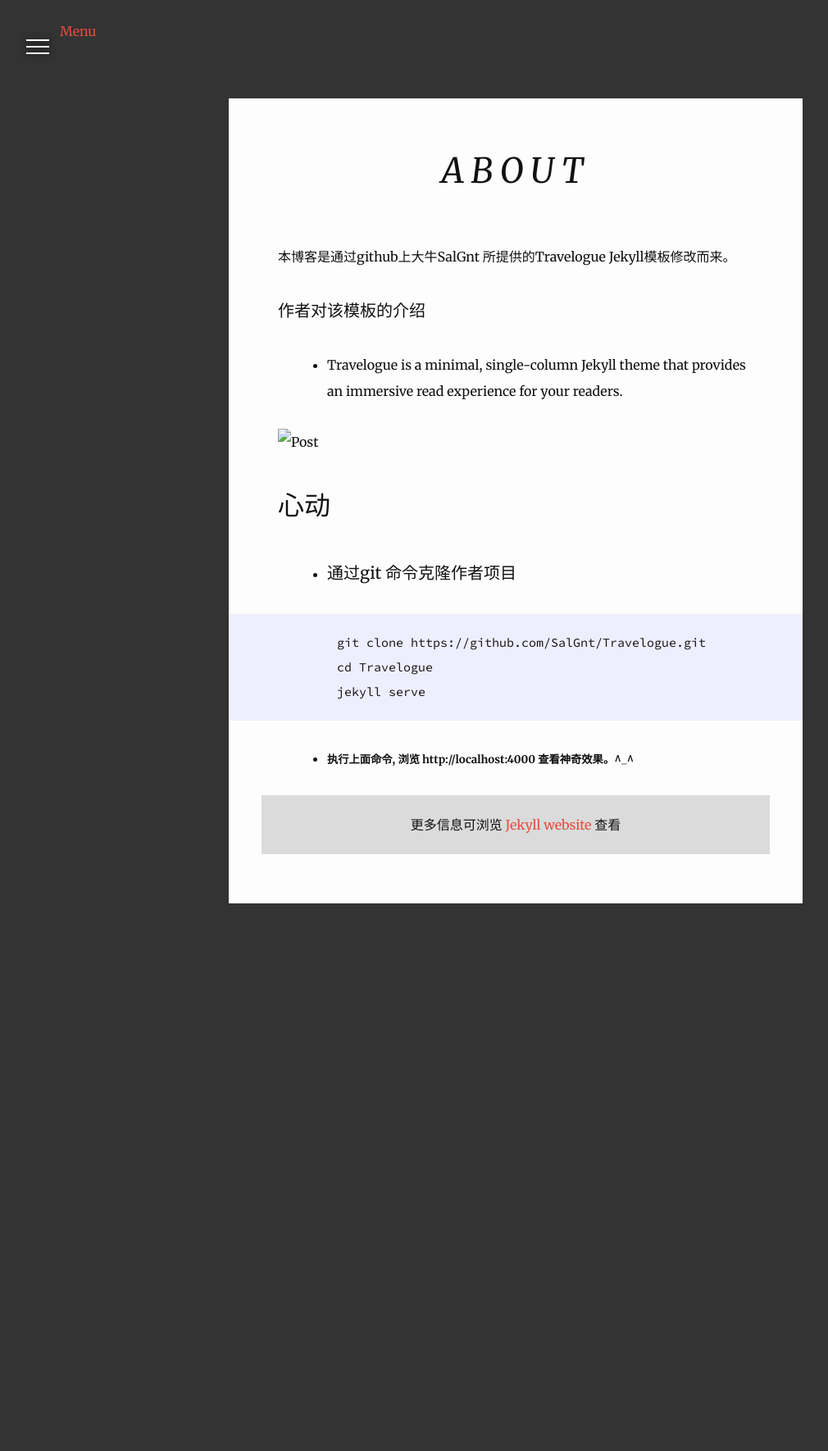
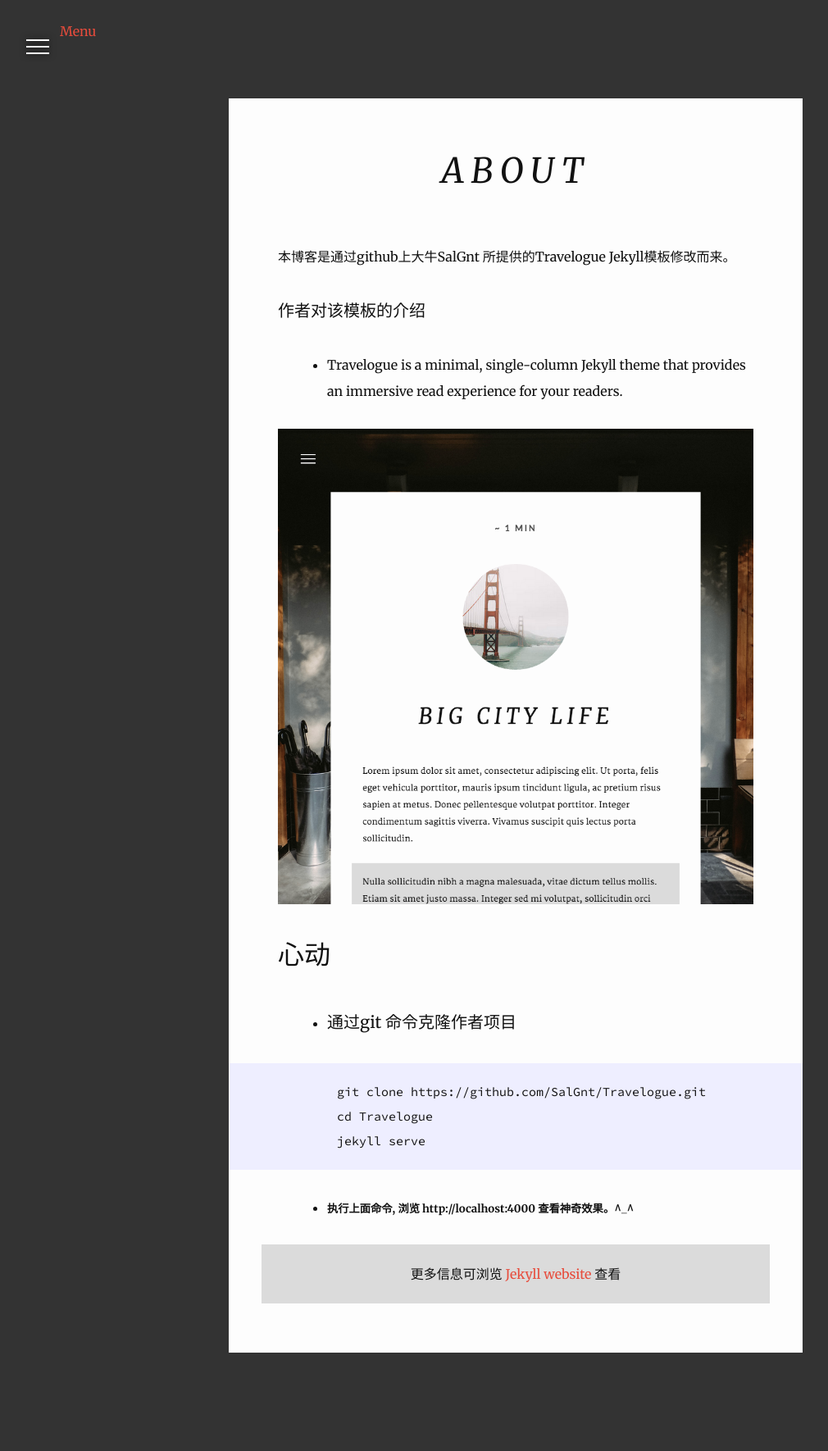
Before and after one commit to Matcai/Matcai.github.io, a Jekyll site: the page built from menu/about/about.md, in a window 1280 px wide. Shown: the whole page at 82% size, without its empty margins (11-1021 px from the left). Built offline with Jekyll 4.4.1, drawn with Linux system fonts in a browser that asks for light colours; nearby versions of some CDN libraries; before the commit the page ends 1222 px from its top, so only the background shows below that.

Commit message:
修改图片地址

```diff
--- a/menu/about/about.md
+++ b/menu/about/about.md
@@ -10,7 +10,7 @@ permalink: /about/
 
 - Travelogue is a minimal, single-column Jekyll theme that provides an immersive read experience for your readers.
 
-![Post](/images/Post.png)
+![Post](/assets/images/posts/Post.png)
 
 ## 心动
 
```
